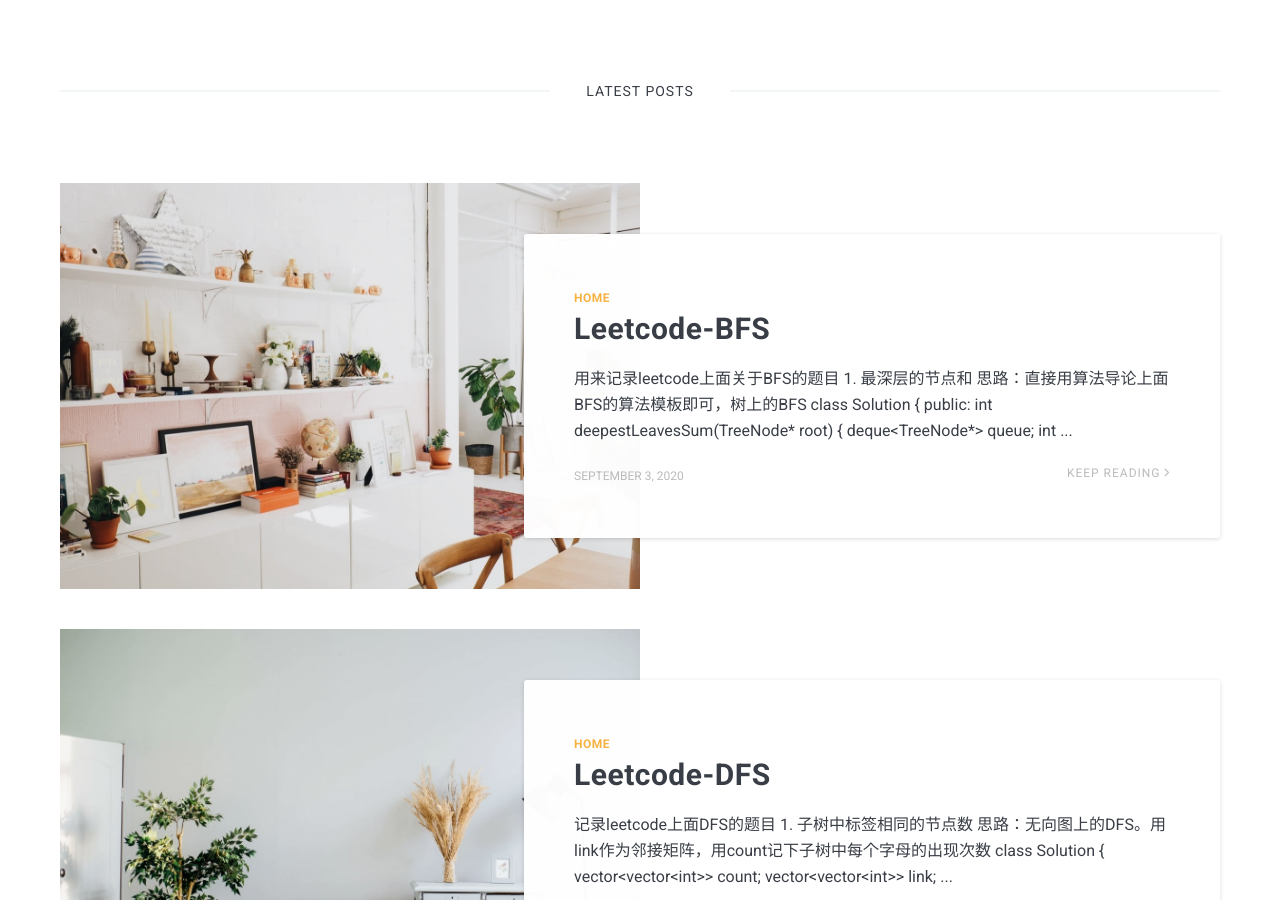
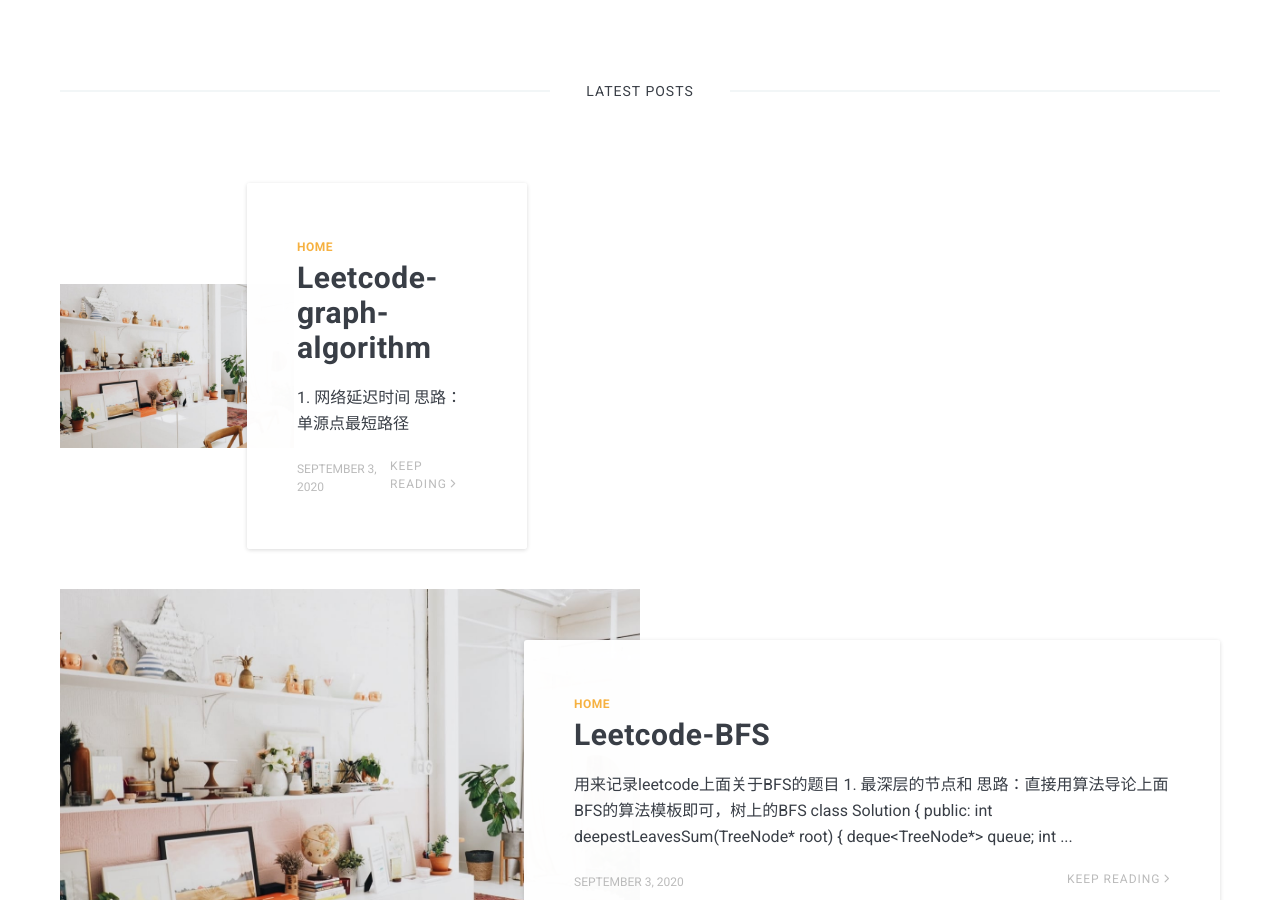
Before and after one commit to ivy-lv11/ivy-lv11.github.io, a Jekyll site: the page built from index.html, in a window 1280 px wide and 900 px high, scrolled down 635 px. Built offline with Jekyll 4.4.1, drawn with Linux system fonts in a browser that asks for light colours; nearby versions of some CDN libraries; the list of posts is cut into pages by our own code.

Commit message:
add Dijkstra

````diff
--- a/_posts/2020-08-25-DFS.markdown
+++ b/_posts/2020-08-25-DFS.markdown
@@ -752,3 +752,6 @@ public:
     }
 };
 ```
+
+#### 34. [联通网络的操作次数](https://leetcode-cn.com/problems/number-of-operations-to-make-network-connected/)
+思路：这个题目本质上就是求连通分量的数目，常规动作DFS求连通分量数目
--- a/_posts/2020-09-03-BFS.markdown
+++ b/_posts/2020-09-03-BFS.markdown
@@ -139,4 +139,4 @@ public:
 reverse(t.begin(),t.end());
 ```
 
-#### 5. 扁平化二叉树
+#### 5. [扁平化二叉树](https://leetcode-cn.com/problems/flatten-binary-tree-to-linked-list/)
--- /dev/null
+++ b/_posts/2020-09-03-graph-algorithm.markdown
@@ -0,0 +1,9 @@
+---
+layout: post
+title:  Leetcode-graph-algorithm
+date:   2020-09-03 07:45:35 +0300
+image:  05.jpg
+tags:   Home
+---
+#### 1. [网络延迟时间](https://leetcode-cn.com/problems/network-delay-time/)
+思路：单源点最短路径
````
